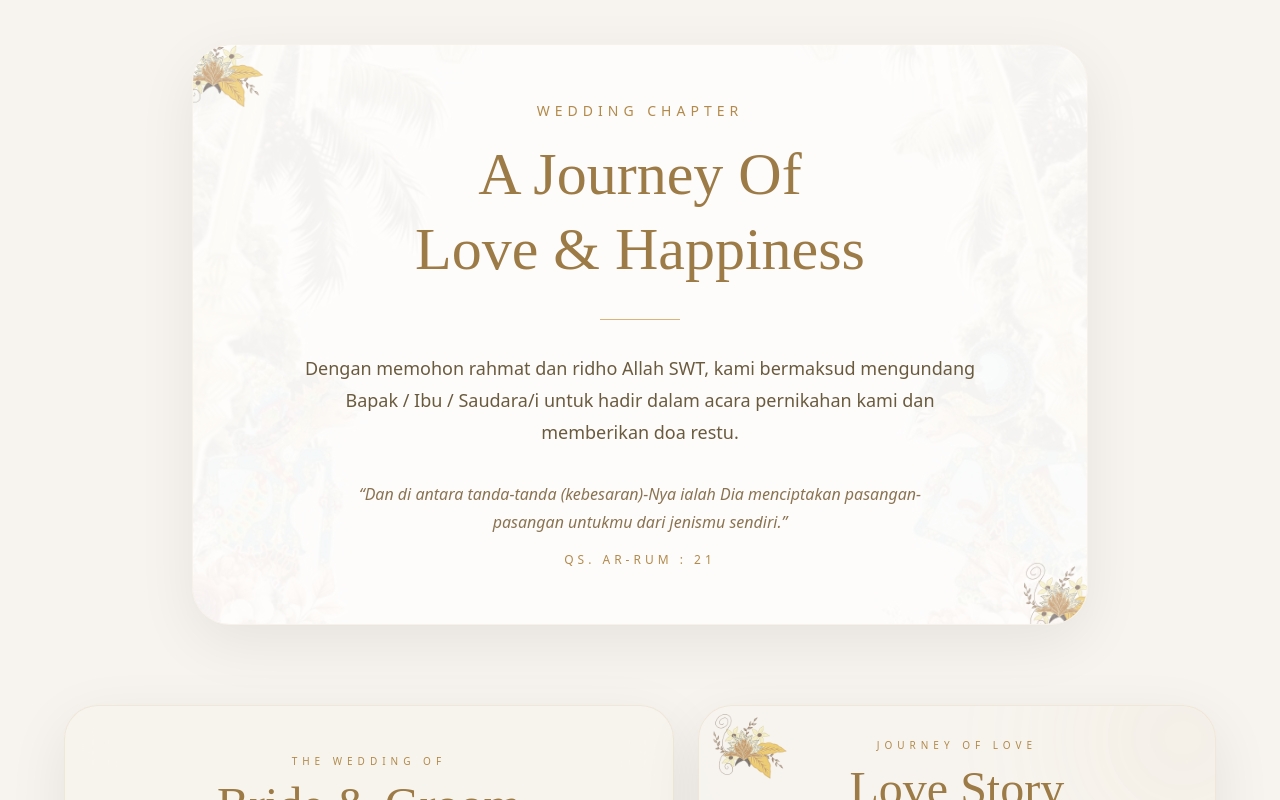
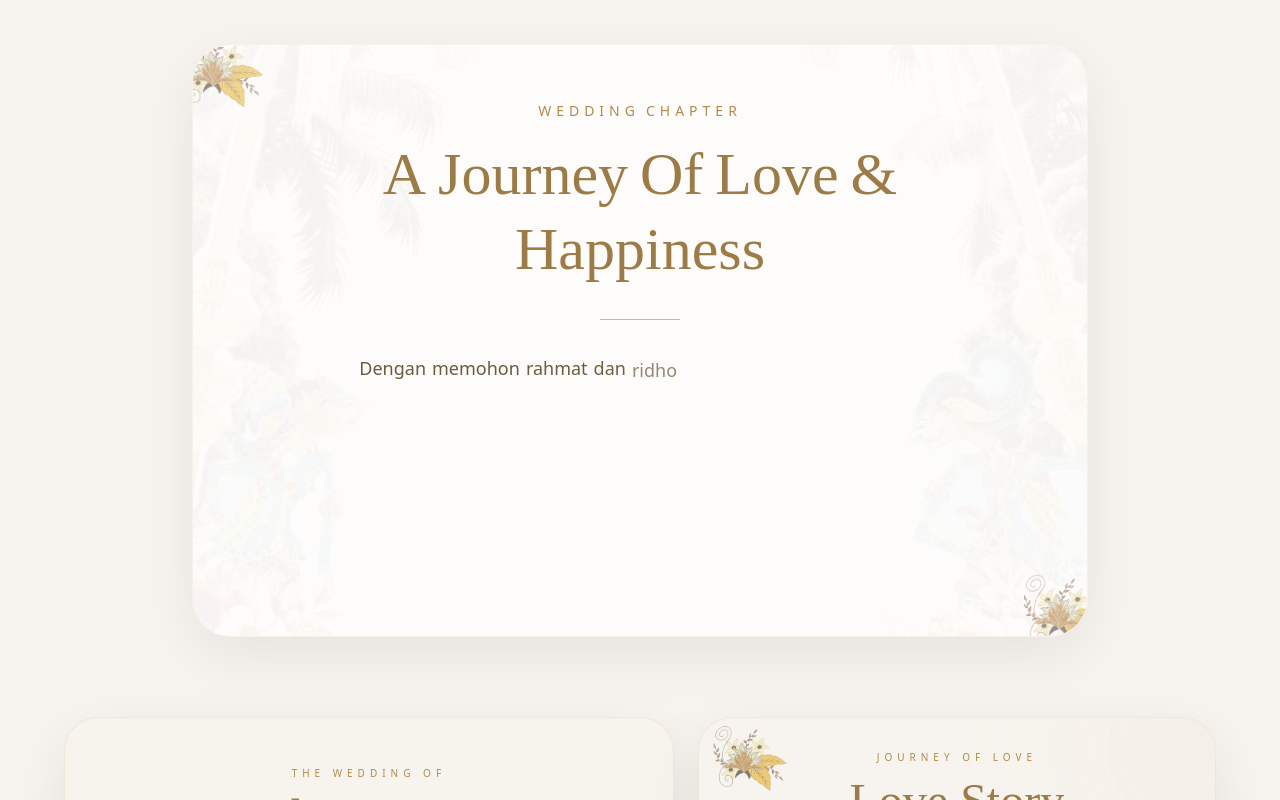
Before and after one commit to putrasangajimuslim/wedding-io, a Next.js app: page /preview-digital-invitation in a window 1280 px wide. Both pictures are taken after a click on the button "BUKA UNDANGAN". Built offline with nearby package versions, Linux system fonts and the light colour scheme.

Commit message:
update design and motion frame and lolos build

```diff
--- a/src/app/preview-digital-invitation/page.tsx
+++ b/src/app/preview-digital-invitation/page.tsx
@@ -1,7 +1,7 @@
 "use client";
 
 import Image from "next/image";
-import { motion, AnimatePresence } from "framer-motion";
+import { motion, AnimatePresence, Variants } from "framer-motion";
 import { useRef, useState, useEffect } from "react";
 
 import {
@@ -220,6 +220,39 @@ export default function HomePage() {
     },
   ];
 
+  const weddingChapterText = "Wedding Chapter";
+  const journeyText = "A Journey Of Love & Happiness";
+  const paragraph1Text = "Dengan memohon rahmat dan ridho Allah SWT, kami bermaksud mengundang Bapak / Ibu / Saudara/i untuk hadir dalam acara pernikahan kami dan memberikan doa restu.";
+  const quranText = "“Dan di antara tanda-tanda (kebesaran)-Nya ialah Dia menciptakan pasangan-pasangan untukmu dari jenismu sendiri.”";
+  const surahText = "QS. Ar-Rum : 21";
+
+  // Wadah utama yang mengatur jeda (stagger) antar kata secara berurutan
+  const containerVariants: Variants = {
+    hidden: { opacity: 0 },
+    visible: {
+      opacity: 1,
+      transition: {
+        staggerChildren: 0.2, // Kecepatan urutan antar kata
+      },
+    },
+  };
+
+  // Solusi Mutlak: Mengunci tipe data menggunakan anotasi ": Variants" agar lolos next build
+  const wordVariants: Variants = {
+    hidden: {
+      opacity: 0,
+      y: 8
+    },
+    visible: {
+      opacity: 1,
+      y: 0,
+      transition: {
+        duration: 0.5,
+        ease: [0, 0, 0.2, 1]
+      },
+    },
+  };
+
   const toggleFlip = (index: number) => {
     setFlippedCards((prev) =>
       prev.includes(index)
@@ -449,10 +482,12 @@ export default function HomePage() {
             {/* ================= WEDDING CHAPTER ================= */}
             <section className="relative z-10 px-4 pt-20 md:px-6">
               <div className="mx-auto max-w-4xl">
+                {/* Card Utama dengan efek Zoom-In */}
                 <motion.div
-                  initial={{ opacity: 0, y: 40 }}
-                  whileInView={{ opacity: 1, y: 0 }}
-                  transition={{ duration: 0.8 }}
+                  initial={{ opacity: 0, scale: 0.93, y: 30 }}
+                  whileInView={{ opacity: 1, scale: 1, y: 0 }}
+                  viewport={{ once: true, margin: "-100px" }}
+                  transition={{ duration: 0.8, ease: [0, 0, 0.2, 1] }}
                   className="relative overflow-hidden rounded-[38px] border border-[#e3d5be]/30 bg-white/80 px-6 py-12 shadow-[0_18px_60px_rgba(0,0,0,0.07)] backdrop-blur-xl md:px-10 md:py-14"
                 >
                   {/* Background */}
@@ -463,55 +498,75 @@ export default function HomePage() {
                     className="object-cover opacity-[0.04]"
                   />
 
-                  {/* Decorative Flower Top */}
+                  {/* Decorative Flowers */}
                   <div className="absolute -left-8 -top-8 h-24 w-24 opacity-50 md:h-28 md:w-28">
-                    <Image
-                      src="/images/icon3.png"
-                      alt="Flower"
-                      fill
-                      className="object-contain"
+                    <Image src="/images/icon3.png" alt="Flower" fill className="object-contain" />
+                  </div>
+                  <div className="absolute -bottom-8 -right-8 h-24 w-24 opacity-50 md:h-28 md:w-28">
+                    <Image src="/images/icon3.png" alt="Flower" fill className="object-contain" />
+                  </div>
+
+                  {/* Content Container */}
+                  <motion.div
+                    variants={containerVariants}
+                    initial="hidden"
+                    whileInView="visible"
+                    viewport={{ once: true }}
+                    className="relative z-10 text-center select-none"
+                  >
+
+                    {/* 1. Wedding Chapter */}
+                    <p className="text-[11px] uppercase tracking-[5px] text-[#b28a4a] md:text-sm flex flex-wrap justify-center gap-x-1.5">
+                      {weddingChapterText.split(" ").map((word, index) => (
+                        <motion.span variants={wordVariants} key={index}>
+                          {word}
+                        </motion.span>
+                      ))}
+                    </p>
+
+                    {/* 2. A Journey Of Love & Happiness */}
+                    <h2 className="mt-4 font-cormorant text-4xl leading-tight text-[#9d7b46] md:text-6xl max-w-xl mx-auto flex flex-wrap justify-center gap-x-3">
+                      {journeyText.split(" ").map((word, index) => (
+                        <motion.span variants={wordVariants} key={index}>
+                          {word}
+                        </motion.span>
+                      ))}
+                    </h2>
+
+                    {/* Garis Pembatas Emas */}
+                    <motion.div
+                      variants={wordVariants}
+                      className="mx-auto mt-8 h-px w-20 bg-[#d8b57a]"
                     />
-                  </div>
-
-                  {/* Decorative Flower Bottom */}
-                  <div className="absolute -bottom-8 -right-8 h-24 w-24 opacity-50 md:h-28 md:w-28">
-                    <Image
-                      src="/images/icon3.png"
-                      alt="Flower"
-                      fill
-                      className="object-contain"
-                    />
-                  </div>
-
-                  {/* Content */}
-                  <div className="relative z-10 text-center">
-                    <p className="text-[11px] uppercase tracking-[5px] text-[#b28a4a] md:text-sm">
-                      Wedding Chapter
+
+                    {/* 3. Paragraf Ajakan */}
+                    <p className="mx-auto mt-8 max-w-2xl text-[15px] leading-8 text-[#6b5b3e] md:text-lg flex flex-wrap justify-center gap-x-1.5 gap-y-1">
+                      {paragraph1Text.split(" ").map((word, index) => (
+                        <motion.span variants={wordVariants} key={index}>
+                          {word}
+                        </motion.span>
+                      ))}
                     </p>
 
-                    <h2 className="mt-4 font-cormorant text-4xl leading-tight text-[#9d7b46] md:text-6xl">
-                      A Journey Of <br /> Love & Happiness
-                    </h2>
-
-                    <div className="mx-auto mt-8 h-px w-20 bg-[#d8b57a]" />
-
-                    <p className="mx-auto mt-8 max-w-2xl text-[15px] leading-8 text-[#6b5b3e] md:text-lg">
-                      Dengan memohon rahmat dan ridho Allah SWT,
-                      kami bermaksud mengundang Bapak / Ibu /
-                      Saudara/i untuk hadir dalam acara
-                      pernikahan kami dan memberikan doa restu.
+                    {/* 4. Ayat Al-Quran */}
+                    <p className="mx-auto mt-8 max-w-xl text-sm italic leading-7 text-[#8a7350] md:text-base flex flex-wrap justify-center gap-x-1.5 gap-y-1">
+                      {quranText.split(" ").map((word, index) => (
+                        <motion.span variants={wordVariants} key={index}>
+                          {word}
+                        </motion.span>
+                      ))}
                     </p>
 
-                    <p className="mx-auto mt-8 max-w-xl text-sm italic leading-7 text-[#8a7350] md:text-base">
-                      “Dan di antara tanda-tanda (kebesaran)-Nya ialah
-                      Dia menciptakan pasangan-pasangan untukmu dari
-                      jenismu sendiri.”
+                    {/* 5. Nama Surah */}
+                    <p className="mt-4 text-[11px] uppercase tracking-[4px] text-[#b28a4a] md:text-xs flex flex-wrap justify-center gap-x-1">
+                      {surahText.split(" ").map((word, index) => (
+                        <motion.span variants={wordVariants} key={index}>
+                          {word}
+                        </motion.span>
+                      ))}
                     </p>
 
-                    <p className="mt-4 text-[11px] uppercase tracking-[4px] text-[#b28a4a] md:text-xs">
-                      QS. Ar-Rum : 21
-                    </p>
-                  </div>
+                  </motion.div>
                 </motion.div>
               </div>
             </section>
```
